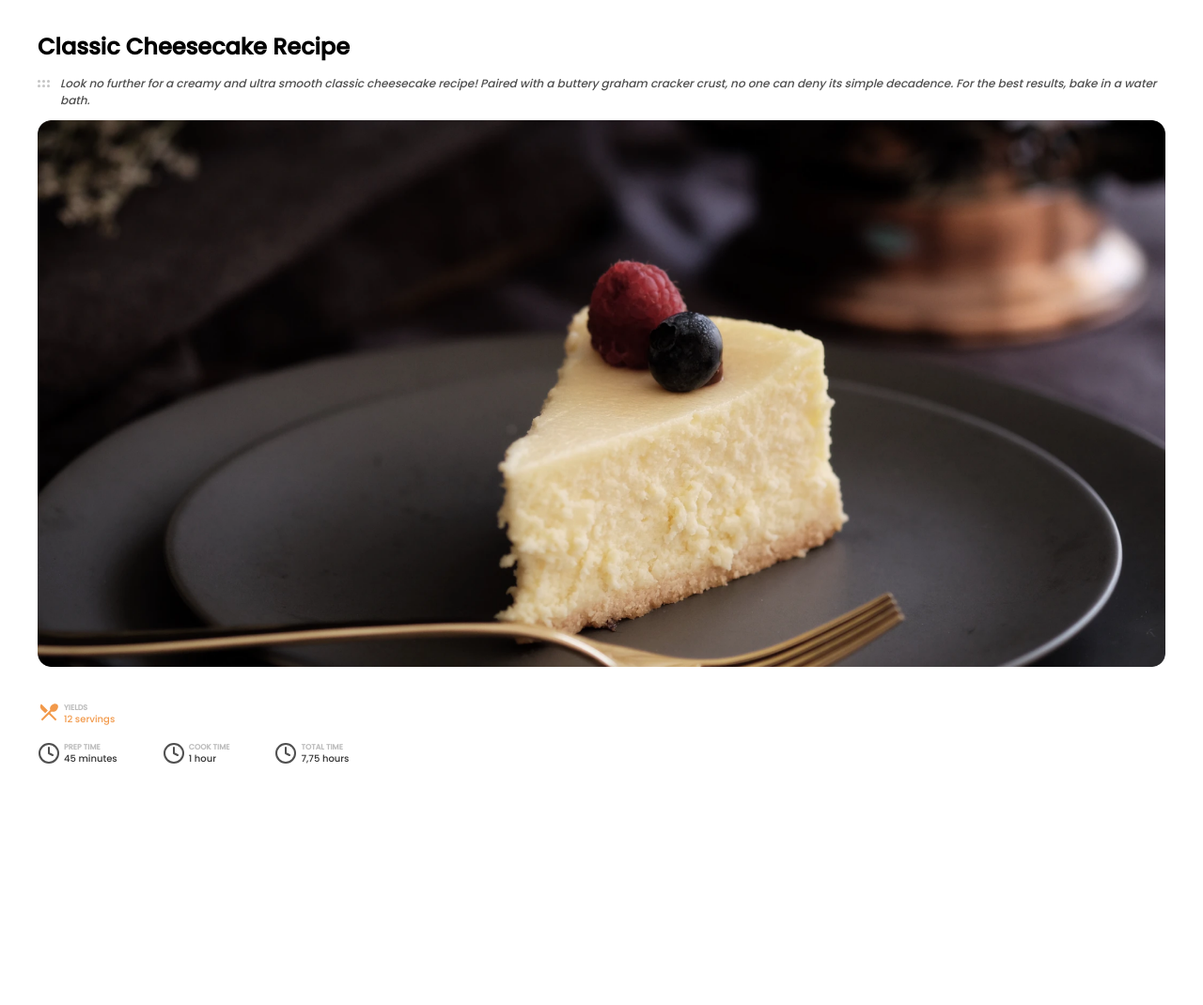
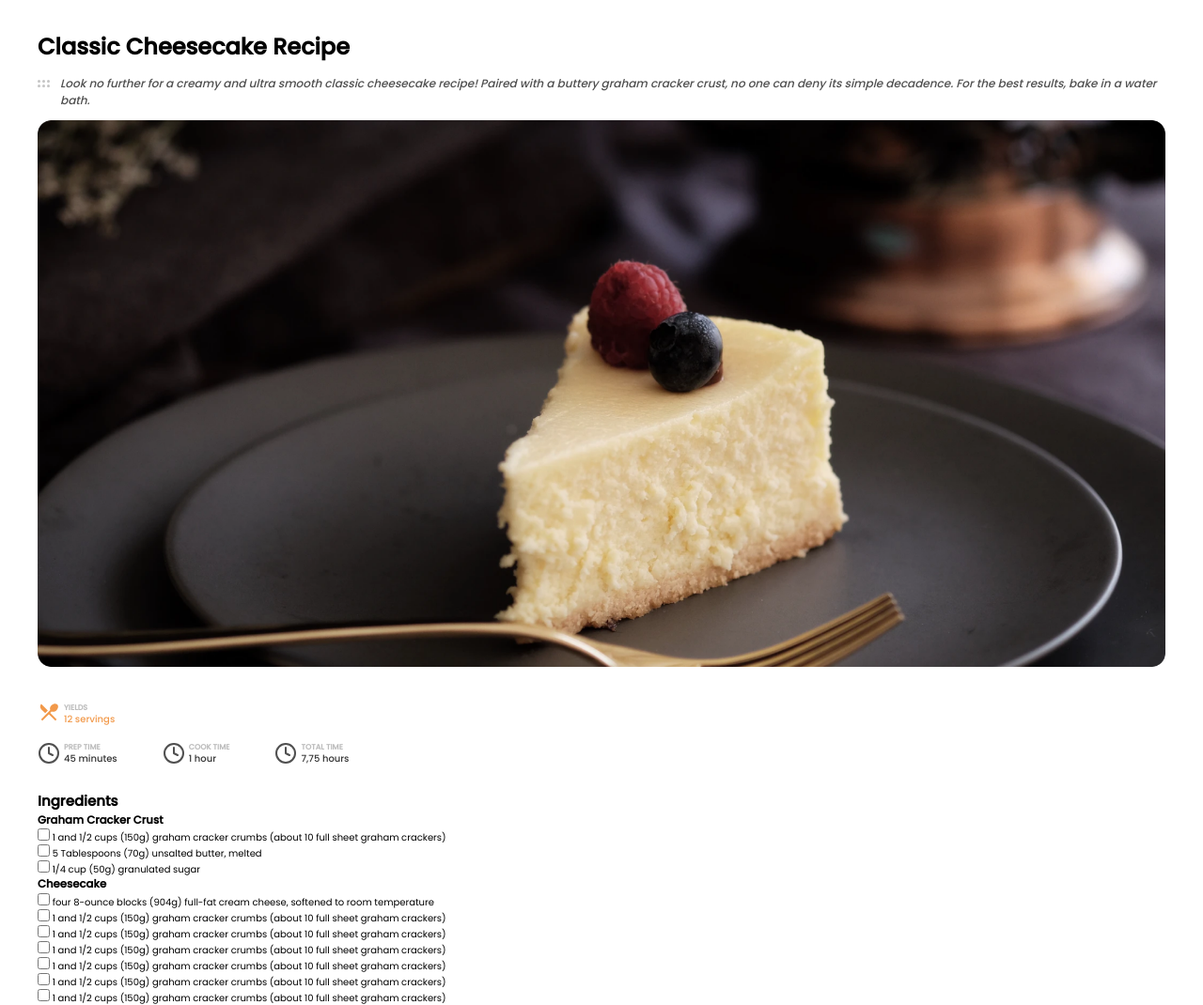
Before and after one commit to dcuevasdev/recipe-page, a plain HTML site: page index.html in a window 1280 px wide. Shown: the whole page at 94% size. Before the commit the page ends 842 px from the top, so only its background shows below. Drawn offline with Linux system fonts and the light colour scheme.

Commit message:
Estructura HTML para la seccion de ingredients

```diff
--- a/index.html
+++ b/index.html
@@ -144,6 +144,127 @@
           </div>
         </div>
       </section>
+      <section class="ingredients">
+        <h2 class="ingredients__title">Ingredients</h2>
+        <h3 class="ingredients__subtitle">Graham Cracker Crust</h3>
+        <p class="ingredients__item">
+          <input
+            type="checkbox"
+            name="ingredientOne"
+            id="ingredientOne"
+            class="ingredients__input"
+          />
+          <label for="ingredientOne"
+            >1 and 1/2 cups (150g) graham cracker crumbs (about 10 full sheet
+            graham crackers)</label
+          >
+        </p>
+        <p class="ingredients__item">
+          <input
+            type="checkbox"
+            name="ingredientTwo"
+            id="ingredientTwo"
+            class="ingredients__input"
+          />
+          <label for="ingredientTwo"
+            >5 Tablespoons (70g) unsalted butter, melted</label
+          >
+        </p>
+        <p class="ingredients__item">
+          <input
+            type="checkbox"
+            name="ingredientThree"
+            id="ingredientThree"
+            class="ingredients__input"
+          />
+          <label for="ingredientThree">1/4 cup (50g) granulated sugar</label>
+        </p>
+        <h3 class="ingredients__subtitle">Cheesecake</h3>
+        <p class="ingredients__item">
+          <input
+            type="checkbox"
+            name="ingredientFour"
+            id="ingredientFour"
+            class="ingredients__input"
+          />
+          <label for="ingredientFour"
+            >four 8-ounce blocks (904g) full-fat cream cheese, softened to room
+            temperature</label
+          >
+        </p>
+        <p class="ingredients__item">
+          <input
+            type="checkbox"
+            name="ingredientFive"
+            id="ingredientFive"
+            class="ingredients__input"
+          />
+          <label for="ingredientFive"
+            >1 and 1/2 cups (150g) graham cracker crumbs (about 10 full sheet
+            graham crackers)</label
+          >
+        </p>
+        <p class="ingredients__item">
+          <input
+            type="checkbox"
+            name="ingredientSix"
+            id="ingredientSix"
+            class="ingredients__input"
+          />
+          <label for="ingredientSix"
+            >1 and 1/2 cups (150g) graham cracker crumbs (about 10 full sheet
+            graham crackers)</label
+          >
+        </p>
+        <p class="ingredients__item">
+          <input
+            type="checkbox"
+            name="ingredientSeven"
+            id="ingredientSeven"
+            class="ingredients__input"
+          />
+          <label for="ingredientSeven"
+            >1 and 1/2 cups (150g) graham cracker crumbs (about 10 full sheet
+            graham crackers)</label
+          >
+        </p>
+        <p class="ingredients__item">
+          <input
+            type="checkbox"
+            name="ingredientEight"
+            id="ingredientEight"
+            class="ingredients__input"
+          />
+          <label for="ingredientEight"
+            >1 and 1/2 cups (150g) graham cracker crumbs (about 10 full sheet
+            graham crackers)</label
+          >
+        </p>
+        <p class="ingredients__item">
+          <input
+            type="checkbox"
+            name="ingredientNine"
+            id="ingredientNine"
+            class="ingredients__input"
+          />
+          <label for="ingredientNine"
+            >1 and 1/2 cups (150g) graham cracker crumbs (about 10 full sheet
+            graham crackers)</label
+          >
+        </p>
+        <p class="ingredients__item">
+          <input
+            type="checkbox"
+            name="ingredientTen"
+            id="ingredientTen"
+            class="ingredients__input"
+          />
+          <label for="ingredientTen"
+            >1 and 1/2 cups (150g) graham cracker crumbs (about 10 full sheet
+            graham crackers)</label
+          >
+        </p>
+      </section>
     </main>
   </body>
 </html>
```
